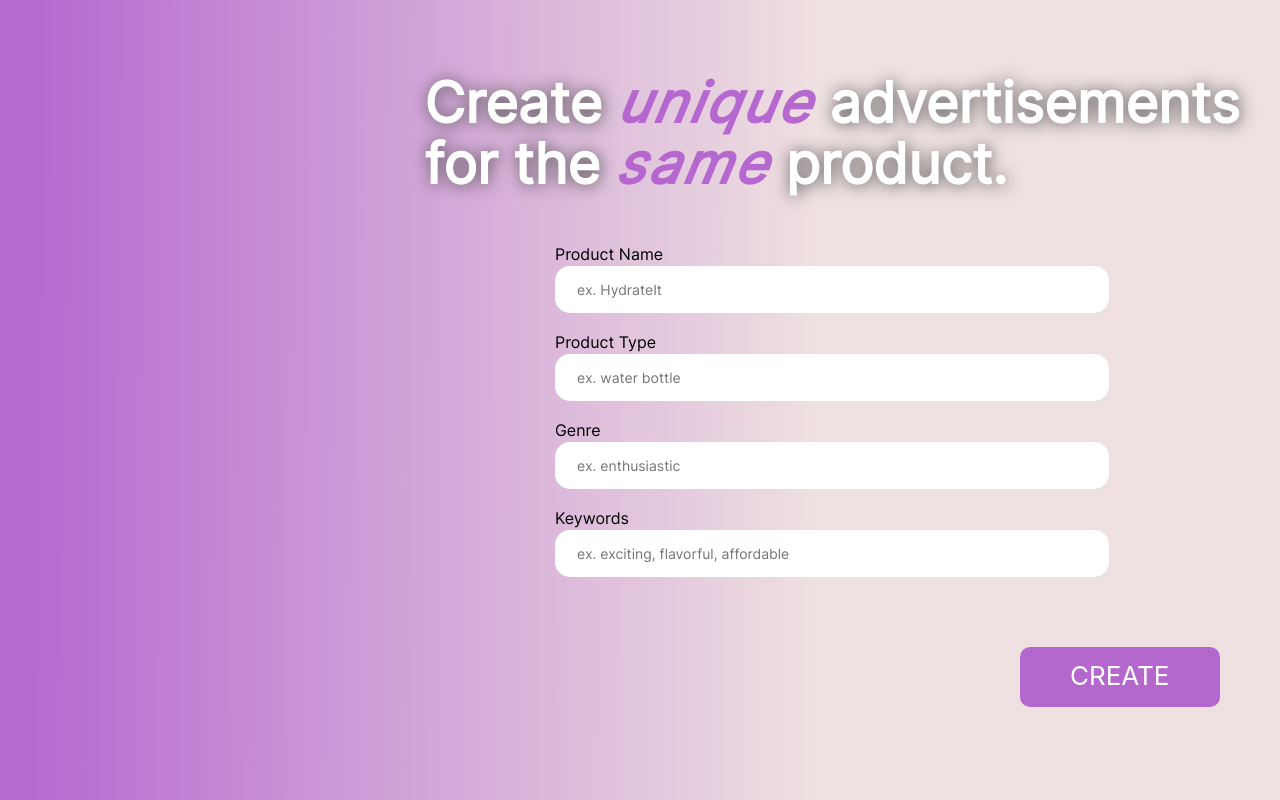
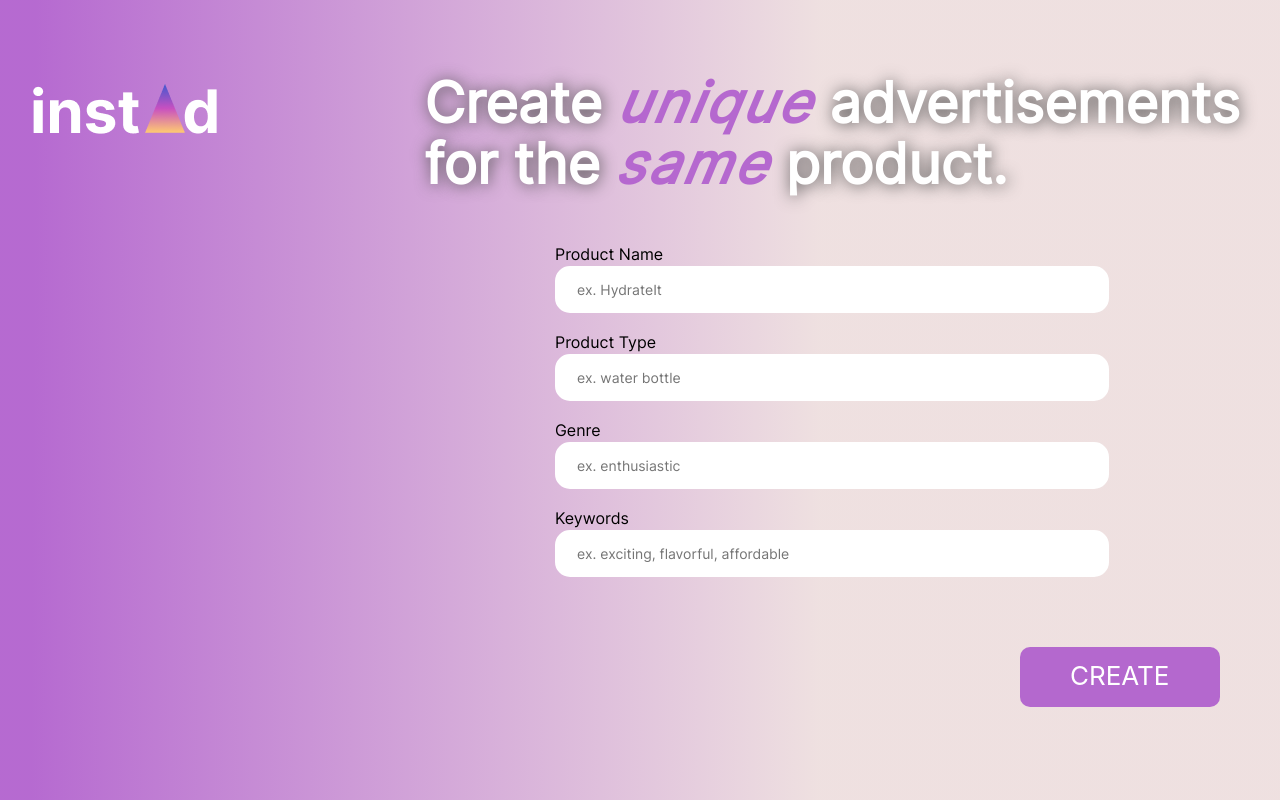
Before and after one commit to MeldaKiziltan/Instad, a React (Create React App) app in the folder instad/: page / in a window 1280 px wide. Built offline with nearby package versions, Linux system fonts and the light colour scheme.

Commit message:
Logo placement

```diff
--- a/instad/public/index.html
+++ b/instad/public/index.html
@@ -7,7 +7,7 @@
     <meta name="theme-color" content="#000000" />
     <meta
       name="description"
-      content="Web site created using create-react-app"
+      content="Web site created using create-react-app for Hack the North 2022!"
     />
     <link rel="apple-touch-icon" href="%PUBLIC_URL%/logo192.png" />
     <!--
--- a/instad/src/App.css
+++ b/instad/src/App.css
@@ -53,3 +53,11 @@
   display: flex;
   margin-left: auto;
 }
+
+.App-logo {
+  position: absolute;
+  top: 75px;
+  left: 30px;
+  height: 76px;
+  width: 187px;
+}
--- a/instad/src/App.js
+++ b/instad/src/App.js
@@ -9,6 +9,7 @@ function App() {
   return (
     <div className="App">
         <div className="flex-left">
+          <img src={process.env.PUBLIC_URL+"instAd logo white.png"} className="App-logo"/>
         </div>
         <div className="flex-right">
           <MainText></MainText>
```
Also changed, not shown: instad/public/faviconPNG.png (added), 1 other file (tests, documents, lock files or other folders).
